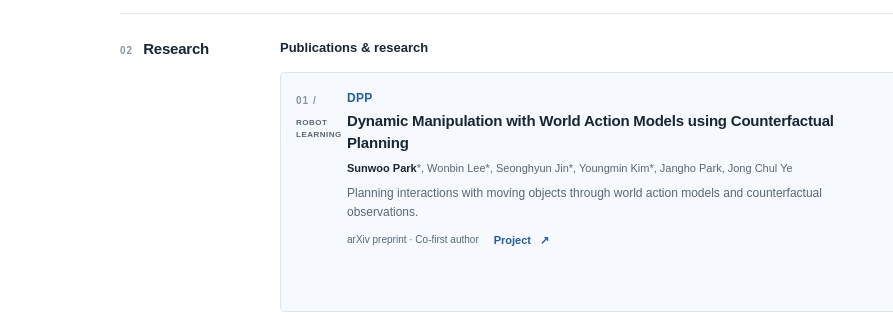
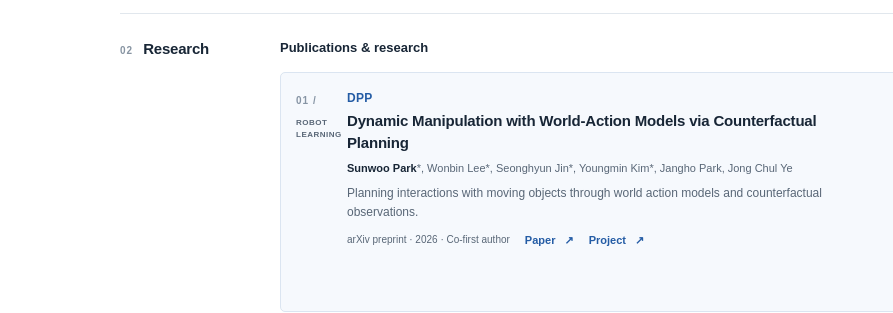
Before and after one commit to methoder00/cv, a plain HTML site: page index.html in a window 1280 px wide. Shown: the part 507-820 px from the top of the page, 0-893 px from the left. Drawn offline with Linux system fonts and the light colour scheme.

Commit message:
Link published DPP arXiv preprint and update title

```diff
--- a/index.html
+++ b/index.html
@@ -66,10 +66,10 @@
           <article class="project featured" aria-labelledby="dpp-title">
             <div class="project-top"><span class="project-number">01 /</span><span class="project-category">ROBOT LEARNING</span></div>
             <h3 id="dpp-title">DPP</h3>
-            <p class="project-subtitle" lang="en">Dynamic Manipulation with World Action Models using Counterfactual Planning</p>
+            <p class="project-subtitle" lang="en">Dynamic Manipulation with World-Action Models via Counterfactual Planning</p>
             <p class="authors"> <strong>Sunwoo Park</strong>*, Wonbin Lee*, Seonghyun Jin*, Youngmin Kim*, Jangho Park, Jong Chul Ye</p>
             <p class="project-description">Planning interactions with moving objects through world action models and counterfactual observations.</p>
-            <div class="project-footer"><span class="contribution">arXiv preprint · Co-first author</span><a class="text-link" href="https://methoder00.github.io/DPP/">Project <span aria-hidden="true">↗</span></a></div>
+            <div class="project-footer"><span class="contribution">arXiv preprint · 2026 · Co-first author</span><a class="text-link" href="https://arxiv.org/abs/2609.33172" aria-label="Read DPP on arXiv">Paper <span aria-hidden="true">↗</span></a><a class="text-link" href="https://methoder00.github.io/DPP/">Project <span aria-hidden="true">↗</span></a></div>
             <a class="project-figure" href="assets/dpp-figure.jpg" target="_blank" rel="noopener" aria-label="Open DPP main figure at full size (new tab)">
               <img src="assets/dpp-figure.jpg" alt="Reactive and predictive robot planning compared with the DPP pipeline." width="3200" height="1734" loading="lazy">
               <span>View figure ↗</span>
```
